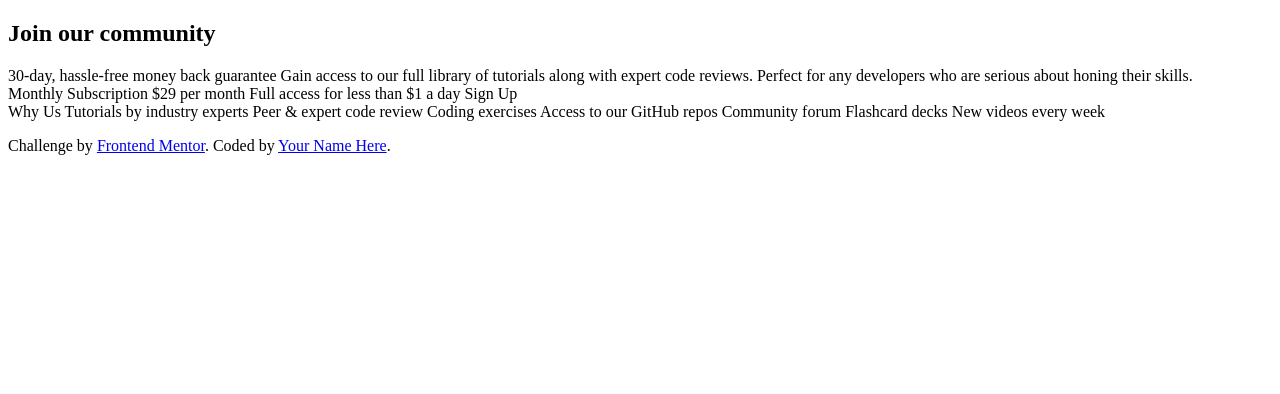
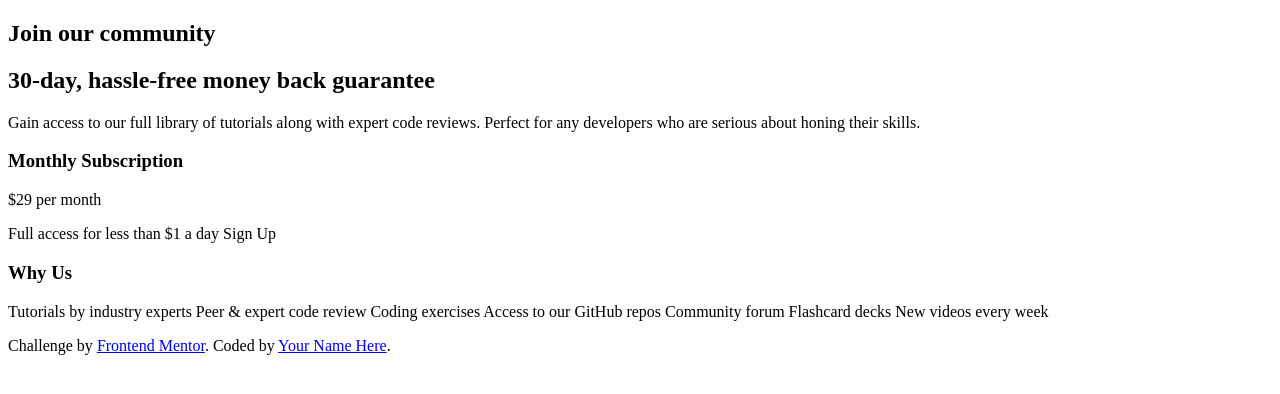
Before and after one commit to hphemanathan/single-price-component, a plain HTML site: page index.html in a window 1280 px wide. Drawn offline with Linux system fonts and the light colour scheme.

Commit message:
html format

```diff
--- a/index.html
+++ b/index.html
@@ -26,18 +26,18 @@
 
       <h1 class="heading-primary"> Join our community </h1>
 
-      30-day, hassle-free money back guarantee
+      <h2 class="heading-secondary"> 30-day, hassle-free money back guarantee</h2>
 
-      Gain access to our full library of tutorials along with expert code reviews.
-      Perfect for any developers who are serious about honing their skills.
+      <p class="text">Gain access to our full library of tutorials along with expert code reviews.
+        Perfect for any developers who are serious about honing their skills.</p>
 
     </section>
 
     <section class="section">
 
-      Monthly Subscription
+      <h3 class="heading-tertiary"> Monthly Subscription</h3>
 
-      &dollar;29 per month
+      <p class="price-text"> &dollar;29 per month</p>
 
       Full access for less than &dollar;1 a day
 
@@ -47,7 +47,7 @@
 
     <section class="section">
 
-      Why Us
+      <h3 class="heading-tertiary">Why Us </h3>
 
       Tutorials by industry experts
       Peer &amp; expert code review
```
